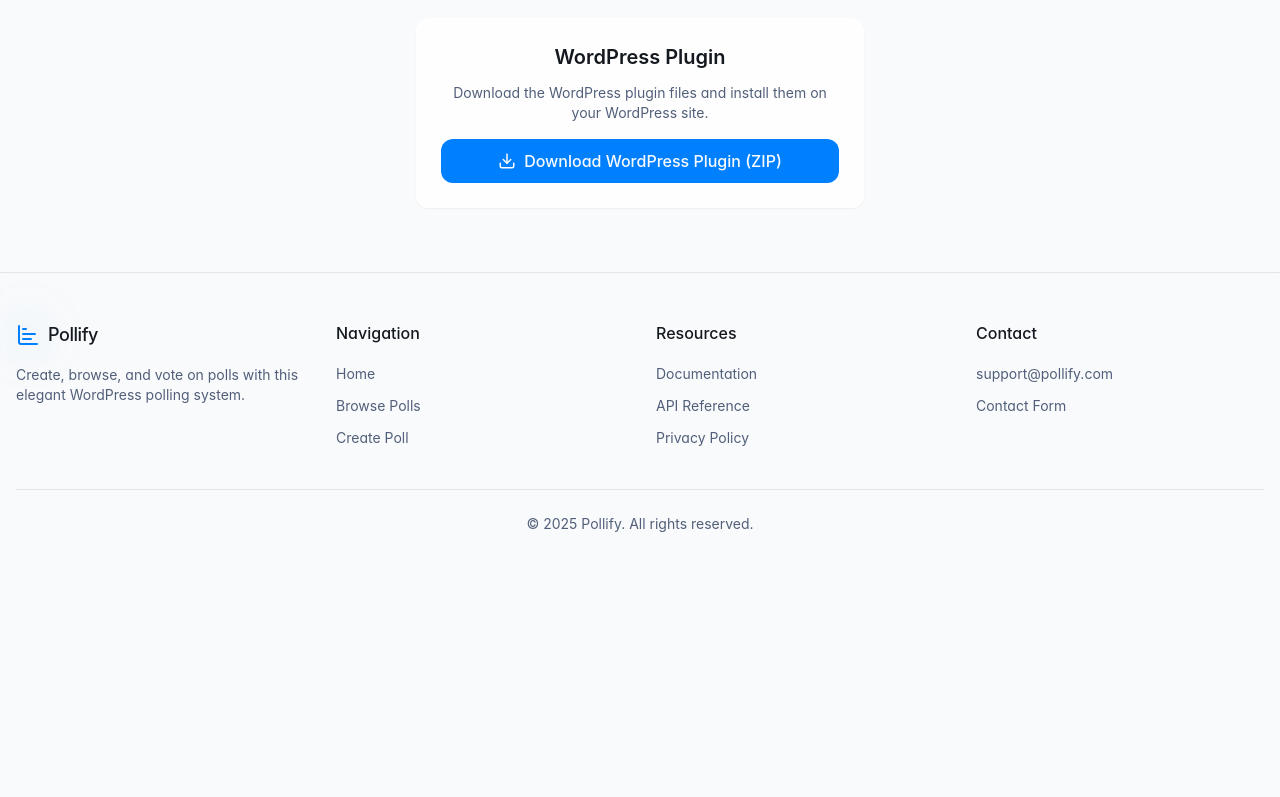
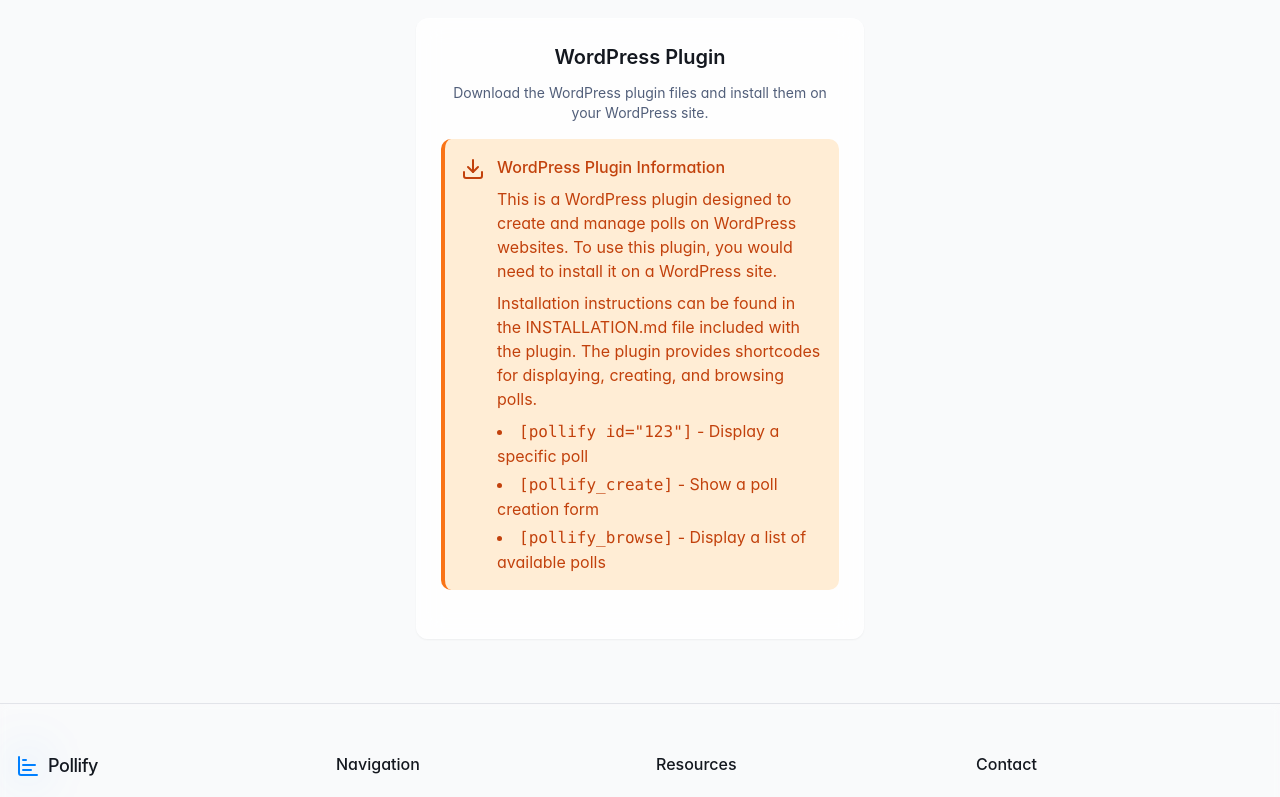
Before and after one commit to TheEpicuros/pollify-frontend, a React (Vite) app: page /create in a window 1280 px wide. Shown: the part 840-1637 px from the top of the page. Before the commit the page ends 1422 px from the top, so only its background shows below. Built offline with nearby package versions, Linux system fonts and the light colour scheme.

Commit message:
Refactor to WordPress plugin
Convert project to a WordPress plugin and remove the plugin download functionality.

```diff
--- a/src/components/PluginDownloadButton.tsx
+++ b/src/components/PluginDownloadButton.tsx
@@ -1,105 +1,30 @@
 
-import React, { useState } from "react";
-import { Download, Loader2 } from "lucide-react";
-import JSZip from "jszip";
-import { toast } from "sonner";
+import React from "react";
+import { Download } from "lucide-react";
 
 const PluginDownloadButton = () => {
-  const [isLoading, setIsLoading] = useState(false);
-
-  const handleDownload = async () => {
-    setIsLoading(true);
-
-    try {
-      // Create a new JSZip instance
-      const zip = new JSZip();
-
-      // Define the files we want to include in the ZIP
-      const filePaths = [
-        "/wp-poll-plugin/poll-react.php",
-        "/wp-poll-plugin/README.md",
-        "/wp-poll-plugin/INSTALLATION.md",
-        "/wp-poll-plugin/includes/database.php",
-        "/wp-poll-plugin/includes/shortcodes.php",
-        "/wp-poll-plugin/includes/ajax-handlers.php",
-        "/wp-poll-plugin/includes/post-types.php",
-        "/wp-poll-plugin/assets/css/pollify.css",
-        "/wp-poll-plugin/assets/js/pollify.js"
-      ];
-
-      // Fetch each file and add it to the ZIP
-      const fetchPromises = filePaths.map(async (path) => {
-        try {
-          const response = await fetch(path);
-          if (!response.ok) {
-            throw new Error(`Failed to fetch ${path}`);
-          }
-
-          const fileContent = await response.text();
-
-          // Add the file to the zip with the correct structure
-          // Remove the leading "/wp-poll-plugin/" to get the correct structure in the ZIP
-          const zipPath = path.replace(/^\/wp-poll-plugin\//, '');
-          zip.file(zipPath, fileContent);
-
-          return true;
-        } catch (error) {
-          console.error(`Error fetching ${path}:`, error);
-          return false;
-        }
-      });
-
-      // Wait for all fetch operations to complete
-      await Promise.all(fetchPromises);
-
-      // Generate the ZIP file
-      const content = await zip.generateAsync({ type: "blob" });
-
-      // Create a download link for the ZIP
-      const url = URL.createObjectURL(content);
-      const downloadLink = document.createElement("a");
-      downloadLink.href = url;
-      downloadLink.download = "pollify-wordpress-plugin.zip";
-
-      // Trigger the download
-      document.body.appendChild(downloadLink);
-      downloadLink.click();
-      document.body.removeChild(downloadLink);
-
-      // Clean up the object URL
-      URL.revokeObjectURL(url);
-
-      toast.success("Plugin ZIP file created successfully", {
-        description: "You can now upload this ZIP file to WordPress."
-      });
-    } catch (error) {
-      console.error("Error creating ZIP file:", error);
-      toast.error("Failed to create ZIP file", {
-        description: "Please try again or download files individually."
-      });
-    } finally {
-      setIsLoading(false);
-    }
-  };
-
   return (
-    <button
-      onClick={handleDownload}
-      disabled={isLoading}
-      className="bg-primary text-primary-foreground font-medium py-2.5 px-4 rounded-lg hover:bg-primary/90 focus:outline-none focus:ring-2 focus:ring-primary/20 transition-colors flex items-center justify-center gap-2 w-full"
-    >
-      {isLoading ? (
-        <>
-          <Loader2 size={18} className="animate-spin" />
-          Creating ZIP...
-        </>
-      ) : (
-        <>
-          <Download size={18} />
-          Download WordPress Plugin (ZIP)
-        </>
-      )}
-    </button>
+    <div className="bg-orange-100 border-l-4 border-orange-500 text-orange-700 p-4 rounded-md mb-6">
+      <div className="flex items-start">
+        <Download size={24} className="mr-3 mt-0.5 flex-shrink-0" />
+        <div>
+          <h3 className="font-medium">WordPress Plugin Information</h3>
+          <p className="mt-2">
+            This is a WordPress plugin designed to create and manage polls on WordPress websites.
+            To use this plugin, you would need to install it on a WordPress site.
+          </p>
+          <p className="mt-2">
+            Installation instructions can be found in the INSTALLATION.md file included with the plugin.
+            The plugin provides shortcodes for displaying, creating, and browsing polls.
+          </p>
+          <ul className="list-disc list-inside mt-2 space-y-1">
+            <li><code>[pollify id="123"]</code> - Display a specific poll</li>
+            <li><code>[pollify_create]</code> - Show a poll creation form</li>
+            <li><code>[pollify_browse]</code> - Display a list of available polls</li>
+          </ul>
+        </div>
+      </div>
+    </div>
   );
 };
 
```
